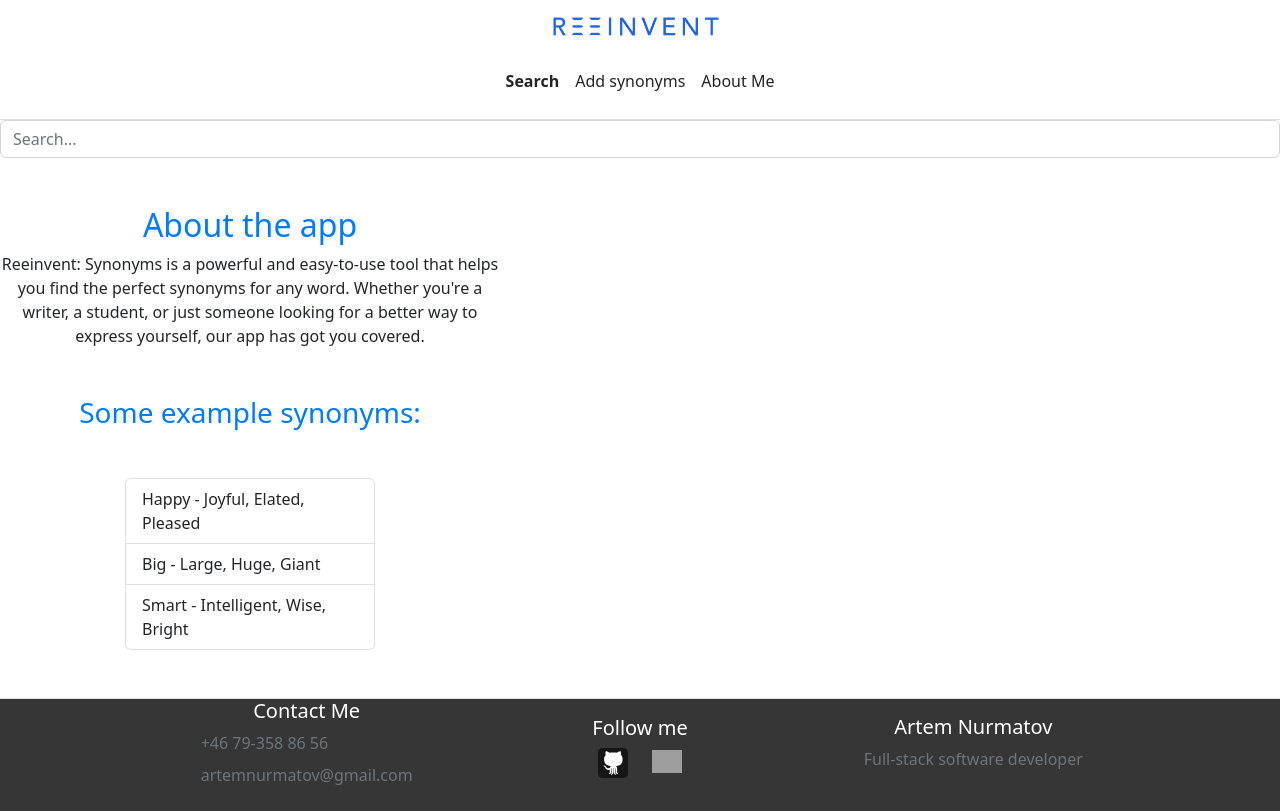
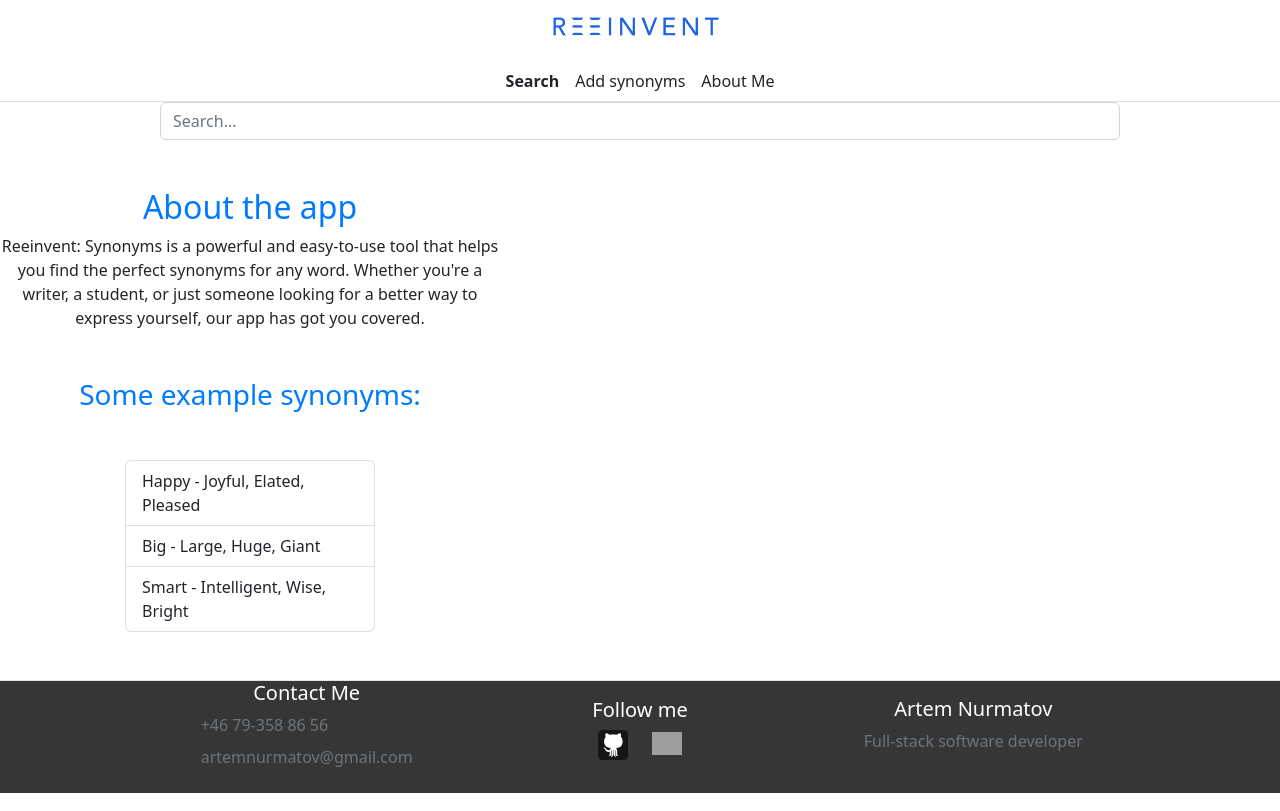
Before and after one commit to MartyFibghtov/synonyms, a Vue app in the folder synonyms-vue/: page / in a window 1280 px wide. Built offline with nearby package versions, Linux system fonts and the light colour scheme; grey boxes are pictures that could not be loaded.

Commit message:
Centered search bar

```diff
--- a/synonyms-vue/src/App.vue
+++ b/synonyms-vue/src/App.vue
@@ -1,6 +1,6 @@
 <template>
   <div id="app">
-    <HeaderComponent style="height: 15%"></HeaderComponent>
+    <HeaderComponent></HeaderComponent>
     <router-view></router-view>
     <FooterComponent></FooterComponent>
   </div>
--- a/synonyms-vue/src/components/SearchComponent.vue
+++ b/synonyms-vue/src/components/SearchComponent.vue
@@ -1,7 +1,10 @@
 <template>
-    <form role="search">
+  <div class="d-flex align-items-center flex-column">
+    <form class="w-75" role="search">
       <input type="search" class="form-control" placeholder="Search..." aria-label="Search">
     </form>
+  </div>
+
 </template>
 
 <!--<form class="col-12 col-lg-auto mb-3 mb-lg-0 me-lg-3" role="search">-->
```
